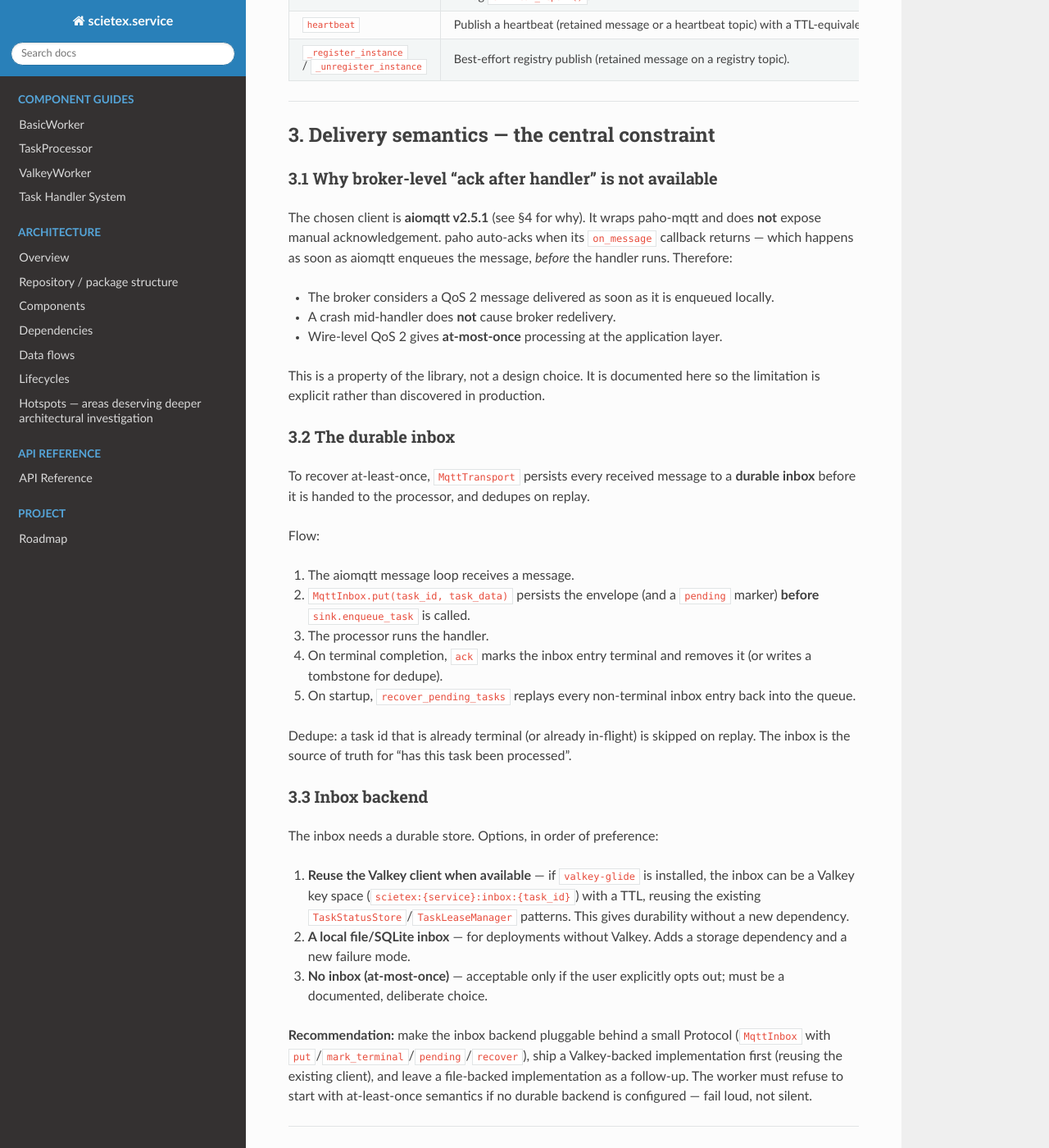
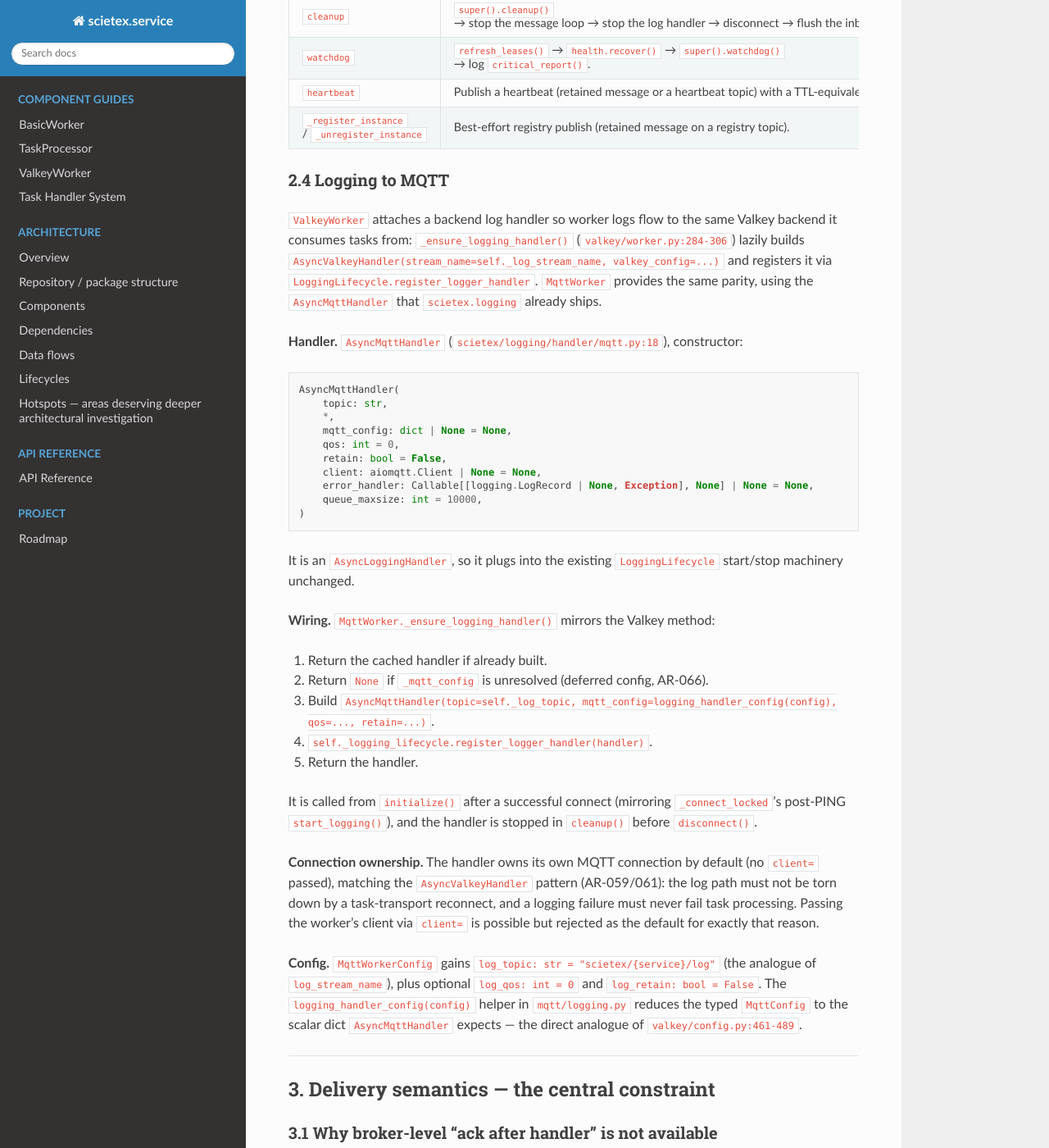
Before and after one commit to bond-anton/scietex.service, a Sphinx documentation site: the page built from docs/design/mqtt_worker.md, in a window 1280 px wide and 1400 px high, scrolled down 2780 px. Shown: the whole window at 82% size. Built offline with Sphinx 7.4.7 and the Read the Docs theme 3.1.0, drawn with Linux system fonts in a browser that asks for light colours; some of the changed text lies outside the part shown.

Commit message:
docs(v4.4): add logging-to-MQTT section to the MQTT worker design
Adds §2.4 specifying MqttWorker logging parity with ValkeyWorker: an
_ensure_logging_handler() that builds and registers the existing
AsyncMqttHandler from scietex.logging, a logging_handler_config() translator,
log_topic/log_qos/log_retain config fields, and the own-connection default.
Updates the package layout, non-goals, test plan, docs list, open questions,
and effort estimate.

````diff
--- a/docs/design/mqtt_worker.md
+++ b/docs/design/mqtt_worker.md
@@ -37,6 +37,8 @@ transport-agnostic wire format, and the `TransportHealth` supervisor.
   idempotent replay instead.
 - No migration of `scietex.logging` to a newer aiomqtt. That is a separate
   repository and release.
+- No new log-handler implementation. Logging to MQTT reuses the existing
+  `AsyncMqttHandler` from `scietex.logging` (§2.4); the design only wires it.
 
 ---
 
@@ -69,6 +71,7 @@ src/scietex/service/mqtt/
     transport.py     # MqttTransport — the TaskTransport implementation
     worker.py        # MqttWorker — composition + lifecycle overrides
     inbox.py         # MqttInbox — durable inbox for at-least-once
+    logging.py       # logging_handler_config — MqttConfig → AsyncMqttHandler kwargs
     health.py        # (only if TransportHealth is NOT hoisted to core — see §7)
 ```
 
@@ -113,10 +116,64 @@ Lifecycle overrides mirror `ValkeyWorker`:
 | Override | Behavior |
 |---|---|
 | `initialize` | `super().initialize()` → connect the MQTT client → subscribe to the task topic(s) → replay the inbox. |
-| `cleanup` | `super().cleanup()` → stop the message loop → disconnect → flush the inbox. |
+| `cleanup` | `super().cleanup()` → stop the message loop → stop the log handler → disconnect → flush the inbox. |
 | `watchdog` | `refresh_leases()` → `health.recover()` → `super().watchdog()` → log `critical_report()`. |
 | `heartbeat` | Publish a heartbeat (retained message or a heartbeat topic) with a TTL-equivalent. |
 | `_register_instance` / `_unregister_instance` | Best-effort registry publish (retained message on a registry topic). |
+
+### 2.4 Logging to MQTT
+
+`ValkeyWorker` attaches a backend log handler so worker logs flow to the same
+Valkey backend it consumes tasks from: `_ensure_logging_handler()`
+(`valkey/worker.py:284-306`) lazily builds
+`AsyncValkeyHandler(stream_name=self._log_stream_name, valkey_config=...)` and
+registers it via `LoggingLifecycle.register_logger_handler`. `MqttWorker`
+provides the same parity, using the `AsyncMqttHandler` that `scietex.logging`
+already ships.
+
+**Handler.** `AsyncMqttHandler` (`scietex/logging/handler/mqtt.py:18`),
+constructor:
+
+```python
+AsyncMqttHandler(
+    topic: str,
+    *,
+    mqtt_config: dict | None = None,
+    qos: int = 0,
+    retain: bool = False,
+    client: aiomqtt.Client | None = None,
+    error_handler: Callable[[logging.LogRecord | None, Exception], None] | None = None,
+    queue_maxsize: int = 10000,
+)
+```
+
+It is an `AsyncLoggingHandler`, so it plugs into the existing
+`LoggingLifecycle` start/stop machinery unchanged.
+
+**Wiring.** `MqttWorker._ensure_logging_handler()` mirrors the Valkey method:
+
+1. Return the cached handler if already built.
+2. Return `None` if `_mqtt_config` is unresolved (deferred config, AR-066).
+3. Build `AsyncMqttHandler(topic=self._log_topic, mqtt_config=logging_handler_config(config), qos=..., retain=...)`.
+4. `self._logging_lifecycle.register_logger_handler(handler)`.
+5. Return the handler.
+
+It is called from `initialize()` after a successful connect (mirroring
+`_connect_locked`'s post-PING `start_logging()`), and the handler is stopped in
+`cleanup()` before `disconnect()`.
+
+**Connection ownership.** The handler owns its own MQTT connection by default
+(no `client=` passed), matching the `AsyncValkeyHandler` pattern (AR-059/061):
+the log path must not be torn down by a task-transport reconnect, and a
+logging failure must never fail task processing. Passing the worker's client
+via `client=` is possible but rejected as the default for exactly that reason.
+
+**Config.** `MqttWorkerConfig` gains `log_topic: str = "scietex/{service}/log"`
+(the analogue of `log_stream_name`), plus optional `log_qos: int = 0` and
+`log_retain: bool = False`. The `logging_handler_config(config)` helper in
+`mqtt/logging.py` reduces the typed `MqttConfig` to the scalar dict
+`AsyncMqttHandler` expects — the direct analogue of
+`valkey/config.py:461-489`.
 
 ---
 
@@ -250,6 +307,9 @@ class MqttWorkerConfig(TaskProcessorConfig, frozen=True):
     inbox_backend: Literal["valkey", "file", "none"] = "valkey"
     inbox_ttl: int | None = None
     task_tracking_ttl: int | None = None
+    log_topic: str = "scietex/{service}/log"
+    log_qos: int = 0
+    log_retain: bool = False
 ```
 
 `__post_init__` calls `super().__post_init__()` then `validate_range` on the
@@ -322,6 +382,9 @@ Mirror the Valkey test layout under `tests/mqtt/`:
 - `tests/mqtt/test_inbox.py` — put/recover/dedupe/terminal semantics.
 - `tests/mqtt/test_worker.py` — composition, lifecycle overrides, heartbeat,
   registry.
+- `tests/mqtt/test_logging.py` — `_ensure_logging_handler` builds and registers
+  an `AsyncMqttHandler`; `logging_handler_config` translation; start/stop via
+  `LoggingLifecycle`.
 - `tests/mqtt/test_config.py` — `MqttWorkerConfig` validation and the loader.
 - `tests/mqtt/test_health.py` — if `TransportHealth` is hoisted, the existing
   tests move to `tests/test_health.py` (core).
@@ -333,9 +396,11 @@ but optional; the unit tests must not require a broker.
 
 ## 9. Documentation updates
 
-- `docs/mqtt_worker.md` — new usage guide, mirroring `docs/valkey_worker.md`.
+- `docs/mqtt_worker.md` — new usage guide, mirroring `docs/valkey_worker.md`,
+  including the logging-to-MQTT section.
 - `docs/architecture/structure.md` — add the `mqtt/` package layout.
-- `docs/architecture/components.md` — add the MQTT component sections.
+- `docs/architecture/components.md` — add the MQTT component sections
+  (transport, inbox, log handler).
 - `docs/architecture/overview.md` — add MQTT to the transport table.
 - `docs/architecture/dependencies.md` — add the `mqtt` extra and its imports.
 - `docs/ROADMAP.md` — record the v4.4.0 MQTT transport.
@@ -356,13 +421,17 @@ but optional; the unit tests must not require a broker.
    (§2.3)
 6. **Protocol version** — target MQTT 5 only, or support 3.1.1 too? This
    determines the task-id mechanism and the available features.
+7. **Log-handler connection** — own connection (recommended, §2.4) or share the
+   worker's client? Own connection isolates the log path from task-transport
+   reconnects but doubles the broker connections.
 
 ---
 
 ## 11. Effort estimate
 
 **Medium–Large (several days).** The transport itself is mechanical (mirroring
-`ValkeyTransport`), but the durable inbox is genuinely new state with its own
-correctness argument, and the `TransportHealth` hoist touches existing code and
-tests. The design should be reviewed and the open questions resolved before
-implementation begins.
+`ValkeyTransport`), and the logging wiring (§2.4) is a small addition that
+reuses the existing `AsyncMqttHandler`. The durable inbox is genuinely new state
+with its own correctness argument, and the `TransportHealth` hoist touches
+existing code and tests. The design should be reviewed and the open questions
+resolved before implementation begins.
````
